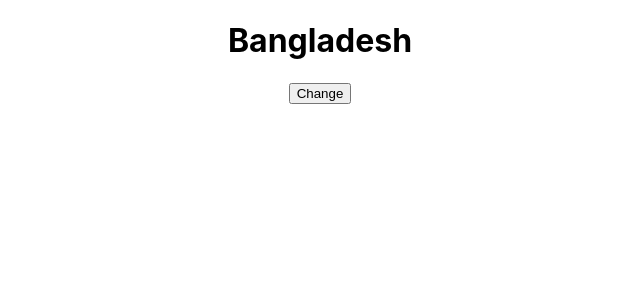
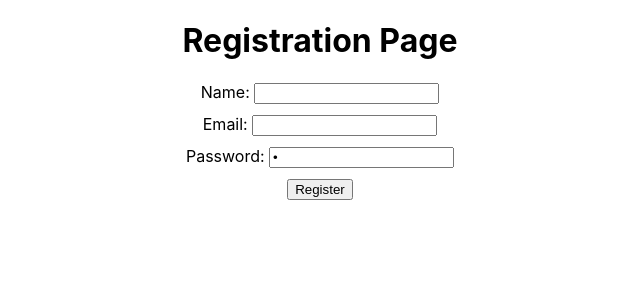
Before and after one commit to mithunbanerjee632/React-Js-Basic, a React (Create React App) app: page / in a window 1280 px wide. Shown: the top 300 px of the page, without its empty margins (320-960 px from the left). Built offline with nearby package versions, Linux system fonts and the light colour scheme.

Commit message:
Registration Page,Form controlled using useState()

```diff
--- a/src/App.js
+++ b/src/App.js
@@ -6,12 +6,13 @@
 import Myroute from "./AdvanceRouting/Myroute";
 import Mynavigation from "./AdvanceRouting/Mynavigation";
 import State from "./Hook/State";
+import Registration from "./Form/Registration";
 function App() {
 
     return (
       <div className="App">
 
-          <State></State>
+          <Registration></Registration>
 
           {/*<BrowserRouter>
               <Mynavigation/>
--- /dev/null
+++ b/src/Form/Registration.js
@@ -0,0 +1,57 @@
+import React, {useState} from 'react';
+import style from './form.module.css';
+
+const Registration = () => {
+
+    const [name,setName] = useState(" ")
+    const [email,setEmail] = useState(" ")
+    const [password,setPassword] = useState(" ")
+
+    const handleNameChange=(e)=>{
+       setName(e.target.value)
+    };
+    const handleEmailChange=(e)=>{
+        setEmail(e.target.value)
+    };
+    const handlePassChange=(e)=>{
+        setPassword(e.target.value);
+    };
+
+    const handleSubmit=(e)=>{
+        console.log("form is submitted");
+
+        let userInfo = {
+            name:name,
+            email:email,
+            password:password
+        }
+        console.log(userInfo);
+        e.preventDefault();
+    }
+    return (
+        <div>
+            <form action="" onSubmit={handleSubmit}>
+                <h1>Registration Page</h1>
+
+                <div className={style.formGroup}>
+                    <label htmlFor="name">Name: </label>
+                    <input type="text" name="name" id="name" onChange={handleNameChange} value={name} required/>
+                </div>
+
+                <div className={style.formGroup}>
+                    <label htmlFor="email">Email: </label>
+                    <input type="email" name="email" id="email" onChange={handleEmailChange} value={email} required/>
+                </div>
+
+                <div className={style.formGroup}>
+                    <label htmlFor="password">Password: </label>
+                    <input type="password" name="password" id="password" onChange={handlePassChange} value={password} required/>
+                </div>
+
+                <button type="submit">Register</button>
+            </form>
+        </div>
+    );
+};
+
+export default Registration;
--- /dev/null
+++ b/src/Form/form.module.css
@@ -0,0 +1,3 @@
+.formGroup{
+    margin-bottom: 10px;
+}
```
